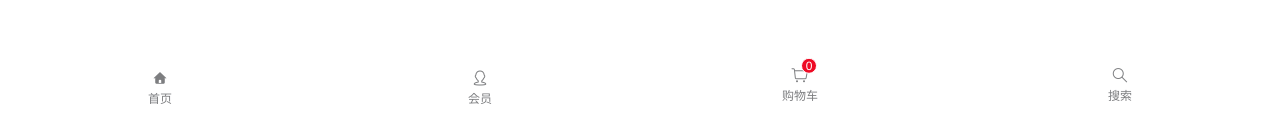
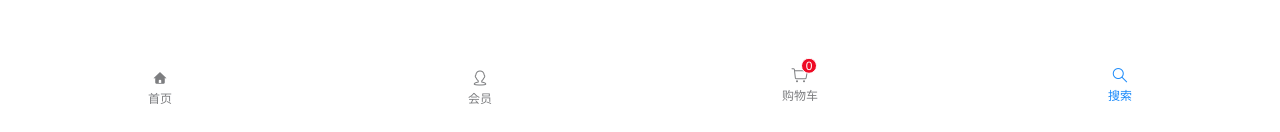
Before and after one commit to LYN-Sakura/store, a Vue app: page /#/search in a window 1280 px wide. Shown: the part 704-836 px from the top of the page. Built offline with nearby package versions, Linux system fonts and the light colour scheme.

Commit message:
搜索优化

```diff
--- a/src/components/search/Search.vue
+++ b/src/components/search/Search.vue
@@ -22,7 +22,7 @@
         <span class="colData" v-for="(i, index) in searchHistory" :key="index">{{ i }}</span>
       </van-row>
     </div>
-    <FooterFrame searchLigth="#1989fa"></FooterFrame>
+    <FooterFrame searchLight="#1989fa"></FooterFrame>
   </div>
 </template>
 
```
